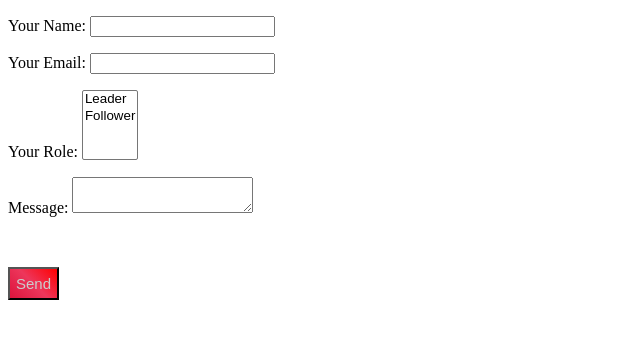
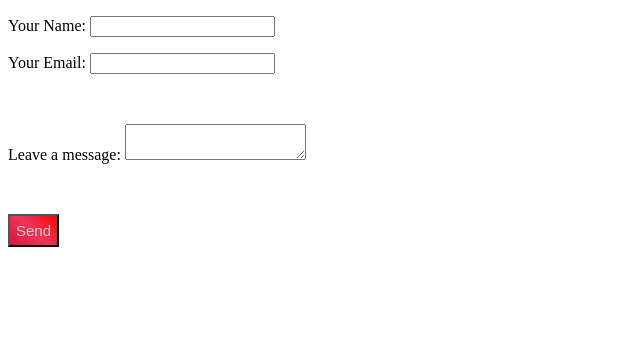
Before and after one commit to Georgyporgie/form, a plain HTML site: page index.html in a window 1280 px wide. Shown: the whole page, without its empty margins (0-640 px from the left). Drawn offline with Linux system fonts and the light colour scheme.

Commit message:
Add files via upload

```diff
--- a/index.html
+++ b/index.html
@@ -21,14 +21,9 @@
   <p>
     <label>Your Email: <input type="email" name="email" /></label>
   </p>
+<br>
   <p>
-    <label>Your Role: <select name="role[]" multiple>
-      <option value="leader">Leader</option>
-      <option value="follower">Follower</option>
-    </select></label>
-  </p>
-  <p>
-    <label>Message: <textarea name="message"></textarea></label>
+    <label>Leave a message: <textarea name="message"></textarea></label>
   </p>
 
 <br>
```
